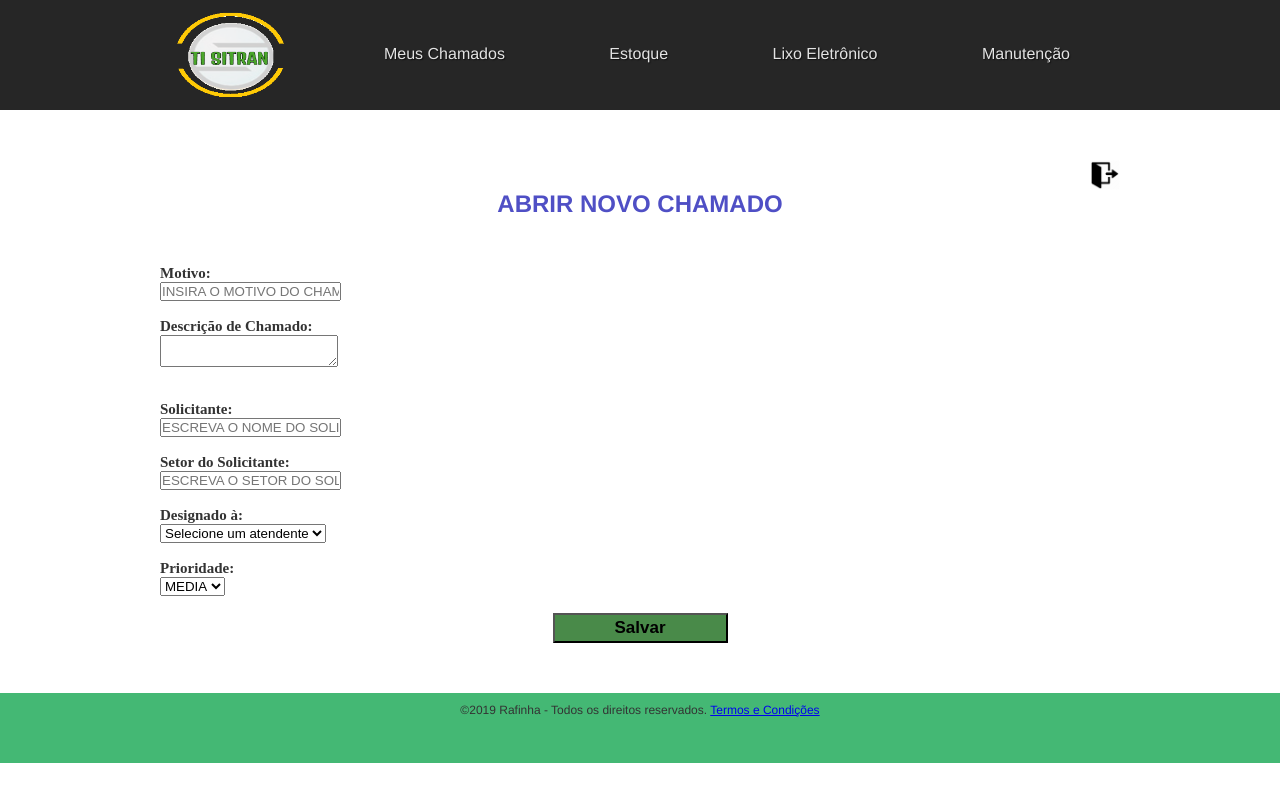
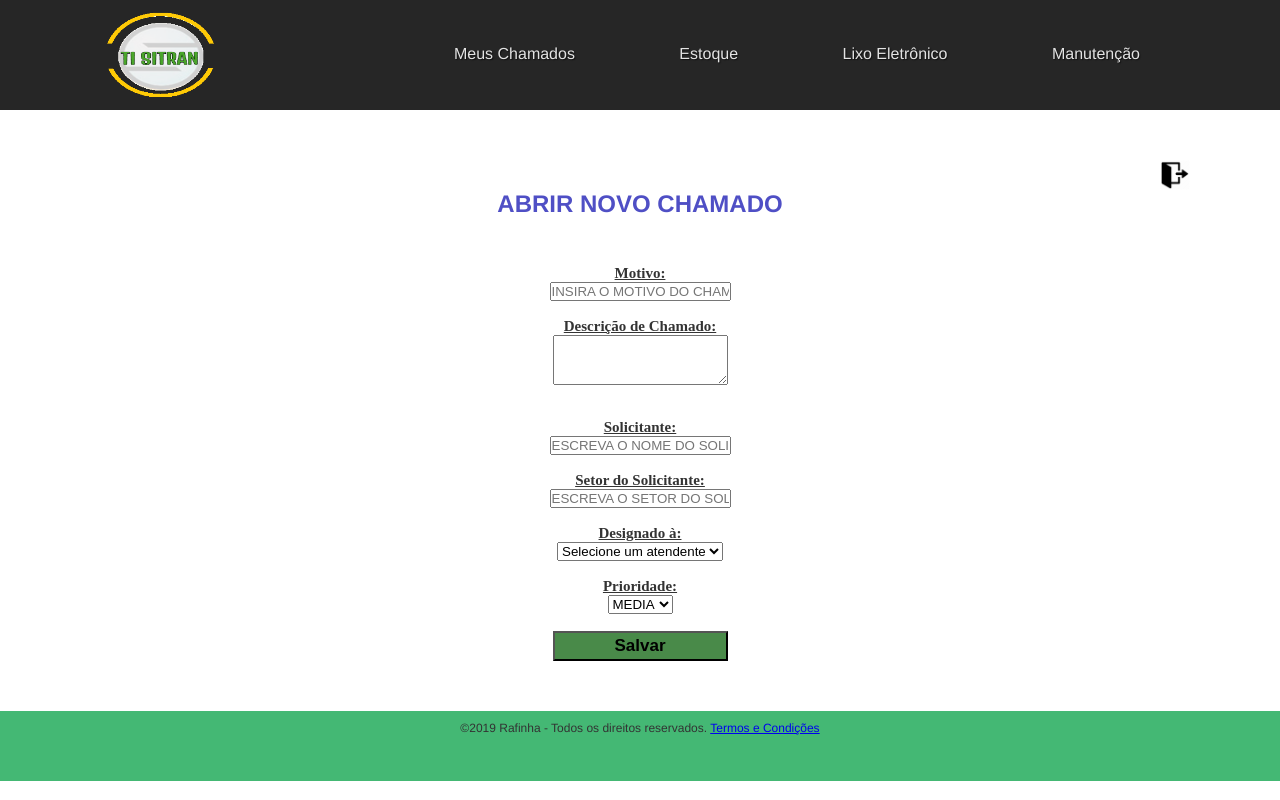
Before and after one commit to rafaalvesf/Central_Chamados_Sitran, a PHP site: template views/abrir_chamado.php in a window 1280 px wide. Run offline with PHP 8.4, Linux system fonts and the light colour scheme; the template is opened without the code that fills it, so the values that code supplies are empty; the visitor is signed in with stand-in values (Sample User, id 1).

Commit message:
edição de bugs
corrigindo erros de compo vazio, alguns layouts e formatio de campos

```diff
--- a/css/estilo.css
+++ b/css/estilo.css
@@ -15,7 +15,7 @@ footer{
 }
 
 /* class */
-.container{ margin: 0 auto; width: 960px;
+.container{ margin: 0 auto; width: 1100px;
 }
 
 /* id */
--- a/css/main.css
+++ b/css/main.css
@@ -38,11 +38,16 @@
     font-family: 'Times New Roman', Times, serif;
     font-size: 15px;
     font-weight: bold;
+    text-decoration: underline;
+}
+.formulariocolor{
+    color: #D2691E;
 }
 .formdescricao{
     width: 235px;
     height:50px;
     text-align: center;
+
 }
 footer{
     height: 50px;
@@ -57,6 +62,10 @@ footer{
 }
 
 .flexstrutura{
-    color: red;
+    color: #6E6E6E;
     float: left;
+
 }
+.linktitulo{
+    color: black;
+}
--- a/db.php
+++ b/db.php
@@ -6,10 +6,10 @@ $db = "stock";
 
 $conexao = mysqli_connect($servidor, $usuario, $senha, $db) or die ('Falha ao conectar na DATABASE, Deu ruim!');
 
-$query = "SELECT * FROM Chamados ORDER BY Data_Abertura DESC";
+$query = "SELECT * FROM Chamados ORDER BY Id_Chamado DESC";
 $consulta_chamados = mysqli_query($conexao, $query);
 
-$query = "SELECT * FROM Chamados WHERE Responsavel_Tecnico = '{$_SESSION['usuario_digitado']}' ORDER BY Data_Abertura DESC";
+$query = "SELECT * FROM Chamados WHERE Responsavel_Tecnico = '{$_SESSION['usuario_digitado']}' ORDER BY Id_Chamado DESC";
 $consulta_chamados1 = mysqli_query($conexao, $query);
 
 if(isset($_GET['tratativa'])) {
--- a/processa_fechamento.php
+++ b/processa_fechamento.php
@@ -6,10 +6,13 @@ $Status_fechamento = $_POST['itstatus'];
 $Descricao_Fechamento = $_POST['idescricao_tratativa'];
 $Id_Referencia = $_POST['Id_Chamado_Ref'];
 
+if($Descricao_Fechamento==null){
 
+}
+else{
 $query = "INSERT INTO fechar_chamado(Id_Chamado_Ref, Tratativa)
 VALUES('$Id_Referencia', '$Descricao_Fechamento')";
-
+}
 $query1 = "UPDATE Chamados SET Chamados.Status='$Status_fechamento' WHERE Id_Chamado = $Id_Referencia";
 
 mysqli_query($conexao, $query);
--- a/views/abrir_chamado.php
+++ b/views/abrir_chamado.php
@@ -2,23 +2,43 @@
 include 'db.php';
 if (!isset($_GET['tratativa'])) {
 ?>
+
+<script type="text/javascript">
+function validateForm()
+{
+    var setor=document.forms["abrir_chamado_form"]["isetor_solicitante"].value;
+    var motivo=document.forms["abrir_chamado_form"]["imotivo"].value;
+    var descricao=document.forms["abrir_chamado_form"]["idescricao_chamado"].value;
+    var solicitante=document.forms["abrir_chamado_form"]["isolicitante"].value;
+    var designado=document.forms["abrir_chamado_form"]["idesignado"].value;
+
+    if(setor==null||setor==""||motivo==null||motivo==""||descricao==null||descricao==""||solicitante==null||solicitante==""||designado=="Selecione um atendente")
+    {
+        alert("HÁ CAMPOS OBRIGATÓRIOS NÂO PREENCHIDOS");
+        return false;
+
+    }
+}
+</script>
+
 <link rel="stylesheet" href="css/main.css">
 <h2 class="ctexto ctexto1">ABRIR NOVO CHAMADO</h2>
-<form method="post" action="processa_chamado.php" class="formulario">
+<div class="ctexto">
+    <form name="abrir_chamado_form"action="processa_chamado.php" class="formulario" onsubmit="return validateForm()" method="post">
     <br>
     <label>Motivo:</label><br>
-    <input type="text" name="imotivo" placeholder="Insira o motivo do chamado" style="text-transform:uppercase">
+    <input class="ctexto" type="text" name="imotivo" placeholder="Insira o motivo do chamado" style="text-transform:uppercase">
     <br><br>
     <label>Descrição de Chamado:</label><br>
     <div class="input-group">
         <div class="input-group-prepend">
     </div>
-    <textarea class="form-control" aria-label="With textarea" name="idescricao_chamado"></textarea>
+    <textarea class="form-control" aria-label="With textarea" name="idescricao_chamado" style="width: 175px; height: 50px"></textarea>
     </div><br><br>
     <label>Solicitante:</label><br>
-    <input type="text" name="isolicitante" placeholder="Escreva o Nome do Solicitante" style="text-transform:uppercase"><br><br>
+    <input class="ctexto" type="text" name="isolicitante" placeholder="Escreva o Nome do Solicitante" style="text-transform:uppercase"><br><br>
     <label>Setor do Solicitante:</label><br>
-    <input type="text" name="isetor_solicitante" placeholder="Escreva o Setor do Solicitante" style="text-transform:uppercase"><br><br>
+    <input class="ctexto" type="text" name="isetor_solicitante" placeholder="Escreva o Setor do Solicitante" style="text-transform:uppercase"><br><br>
 
     <label>Designado à:</label><br>
     <select name="idesignado">
@@ -27,6 +47,7 @@ if (!isset($_GET['tratativa'])) {
     while ($linha = mysqli_fetch_array($consulta_usuarios)) {
         echo '<option value="' . $linha['Nome_Usuario'] . '">' . $linha['Nome_Usuario'] . '</option>';
     }
+
 ?>
    </select><br><br>
     <label>Prioridade:</label><br>
@@ -37,10 +58,10 @@ if (!isset($_GET['tratativa'])) {
     </select><br><br>
 
     <div class="ctexto">
-    <input type="submit" value="Salvar" class="button">
+    <input type="submit" value="Salvar" name="Salvar" class="button">
     </div>
 </form>
-
+</div>
 <?php
 } else {
 ?>
@@ -50,45 +71,45 @@ if (!isset($_GET['tratativa'])) {
    <?php
         if ($linha['Id_Chamado'] == $_GET['tratativa']) {
 ?>
-       <h1 class="ctexto ctexto1"> TRATATIVA DO CHAMADO #<?php
+       <h2 class="ctexto ctexto1"> TRATATIVA DO CHAMADO #<?php
             echo $linha['Id_Chamado'];
-?> </h1>
+?> </h2>
         <br>
         <div style="border:4px solid #ccc; width: 100%;">
-            <h2 class="ctexto ctexto3"><?php
+            <h3 class="ctexto ctexto3"><?php
             echo $linha['Titulo_Chamado'];
-?></h2>    <br><br>
-            <h4 class="ctexto" style="color:red;text-decoration: underline;">DESCRIÇÃO DO CHAMADO</h4> <br>
-            <h6 class="formulario ctexto"><?php
+?></h3>    <br><br>
+            <h4 class="ctexto" style="color:#6E6E6E	;text-decoration: underline;">DESCRIÇÃO DO CHAMADO</h4> <br>
+            <h5 class="formulario formulariocolor ctexto"><?php
             echo $linha['Descricao_Chamado'];
-?></h6>
+?></h5>
             <br>
             <div style="display: flex; text-align:center;">
                 <h4 class="ctexto flexstrutura" style="margin: 0 auto">Solicitante: </h4>
-                <h6 class="formulario ctexto" style="margin: 0 auto"><?php
+                <h6 class="formulario formulariocolor ctexto" style="margin: 0 auto"><?php
             echo $linha['Solicitante_Chamado'];
 ?> - <?php
             echo $linha['Setor_Solicitante'];
 ?></h6>
                 <h4 class="ctexto flexstrutura" style="margin: 0 auto">Data:</h4>
-                <h6 class="formulario ctexto" style="margin: 0 auto"><?php
+                <h6 class="formulario formulariocolor ctexto" style="margin: 0 auto"><?php
             echo $linha['Data_Abertura'];
 ?></h6>
                 <h4 class="ctexto flexstrutura" style="margin: 0 auto">Responsável:</h4>
-                <h6 class="formulario ctexto" style="margin: 0 auto"><?php
+                <h6 class="formulario formulariocolor ctexto" style="margin: 0 auto"><?php
             echo $linha['Responsavel_Tecnico'];
 ?></h6>
                 <h4 class="ctexto flexstrutura" style="margin: 0 auto">Prioridade:</h4>
-                <h6 class="formulario ctexto" style="margin: 0 auto"><?php
+                <h6 class="formulario formulariocolor ctexto" style="margin: 0 auto"><?php
             echo $linha['Prioridade'];
 ?></h6>
                 <h4 class="ctexto flexstrutura" style="margin: 0 auto">Status:</h4>
-                <h6 class="formulario ctexto" style="margin: 0 auto"><?php
+                <h6 class="formulario formulariocolor ctexto" style="margin: 0 auto"><?php
             echo $linha['Status'];
 ?></h6>
             </div>
             <br>
-            <h4 class="ctexto" style="color:red;text-decoration: underline;">Ações Realizadas</h4> <br>
+            <h4 class="ctexto" style="color:#FA5858;text-decoration: underline;">Ações Realizadas</h4> <br>
                 <?php
             $i = 1;
             $y = 0;
@@ -109,7 +130,8 @@ if (!isset($_GET['tratativa'])) {
                     <h4 class="ctexto ctexto1"> Nenhuma Tratativa Realizada </h4>
             <?php }
 ?>
-            <h4 class="ctexto" style="color:red;text-decoration: underline;">Inserir Ações Realizadas</h4>
+            <br>
+            <h4 class="ctexto" style="color:#6E6E6E;text-decoration: underline;">Inserir Ações Realizadas</h4>
             <form method="post" action="processa_fechamento.php" class="formulario">
             <div style="text-align:center;">
                 <select name="itstatus">
--- a/views/chamados.php
+++ b/views/chamados.php
@@ -2,7 +2,7 @@
 <div class="ctexto">
     <h2 class="ctexto1">MEUS CHAMADOS</h2>
 
-    <a href="?pagina=abrir_chamado" style="text-decoration:none;"><img src="img/add.ico" style="width: 5%; height: 5%; float:right"></a>
+    <a href="?pagina=abrir_chamado" style="text-decoration:none;"><img src="img/add.ico" style="width: 4%; height: 5%; float:right"></a>
 <table border="1" style="border:4px solid #ccc; width: 100%;">
 	<tr>
 		<th>ID</th>
@@ -19,7 +19,7 @@
     <?php
 		while($linha = mysqli_fetch_array($consulta_chamados1)){
 			echo '<tr><td class="alicolunas alicolunas1">'.$linha['Id_Chamado'].'</td>';
-            echo '<td class="alicolunas alicolunas1">'.$linha['Titulo_Chamado'].'</td>';
+            echo '<td class="alicolunas alicolunas1"><a class="linktitulo" href="?pagina=abrir_chamado&tratativa='.$linha['Id_Chamado'].'">'.$linha['Titulo_Chamado'].'</a></td>';
             echo '<td class="alicolunas">'.$linha['Descricao_Chamado'].'</td>';
             echo '<td class="alicolunas alicolunas1" style="color:#696969">'.$linha['Solicitante_Chamado'].'</td>';
             echo '<td class="alicolunas">'.$linha['Setor_Solicitante'].'</td>';
@@ -45,7 +45,6 @@
             echo '<td class="alicolunas" style="color:orange; font-weight:bold">'.$linha['Status'].'</td>';
             }
 	?>
-        <td><a href="?pagina=abrir_chamado&tratativa=<?php echo $linha['Id_Chamado']; ?>">Tratar</a></td>
 	<?php
         }
 	?>
--- a/views/estoque.php
+++ b/views/estoque.php
@@ -2,7 +2,7 @@
     <div class="ctexto">
         <h2 class="ctexto1">ESTOQUE SITRAN</h2>
 
-        <a href="?pagina=adicionar_estoque" style="text-decoration:none;"><img src="img/add.ico" style="width: 5%; height: 5%; float:right"></a>
+        <a href="?pagina=adicionar_estoque" style="text-decoration:none;"><img src="img/add.ico" style="width: 4%; height: 5%; float:right"></a>
         <table border="1" style="border:4px solid #ccc; width: 100%;">
             <tr>
                 <th>Produto</th>
--- a/views/home.php
+++ b/views/home.php
@@ -2,7 +2,7 @@
 <div class="ctexto">
     <h2 class="ctexto1">CHAMADOS ABERTOS NO MOMENTO</h2>
 
-    <a href="?pagina=abrir_chamado" style="text-decoration:none;"><img src="img/add.ico" style="width: 5%; height: 5%; float:right"></a>
+    <a href="?pagina=abrir_chamado" style="text-decoration:none;"><img src="img/add.ico" style="width: 4%; height: 5%; float:right"></a>
 <table border="1" style="border:4px solid #ccc; width: 100%;">
 	<tr>
 		<th>ID</th>
```
Also changed, not shown: processa_chamado.php (+5 -2 lines), views/adicionar_estoque.php (+17 -2 lines).
